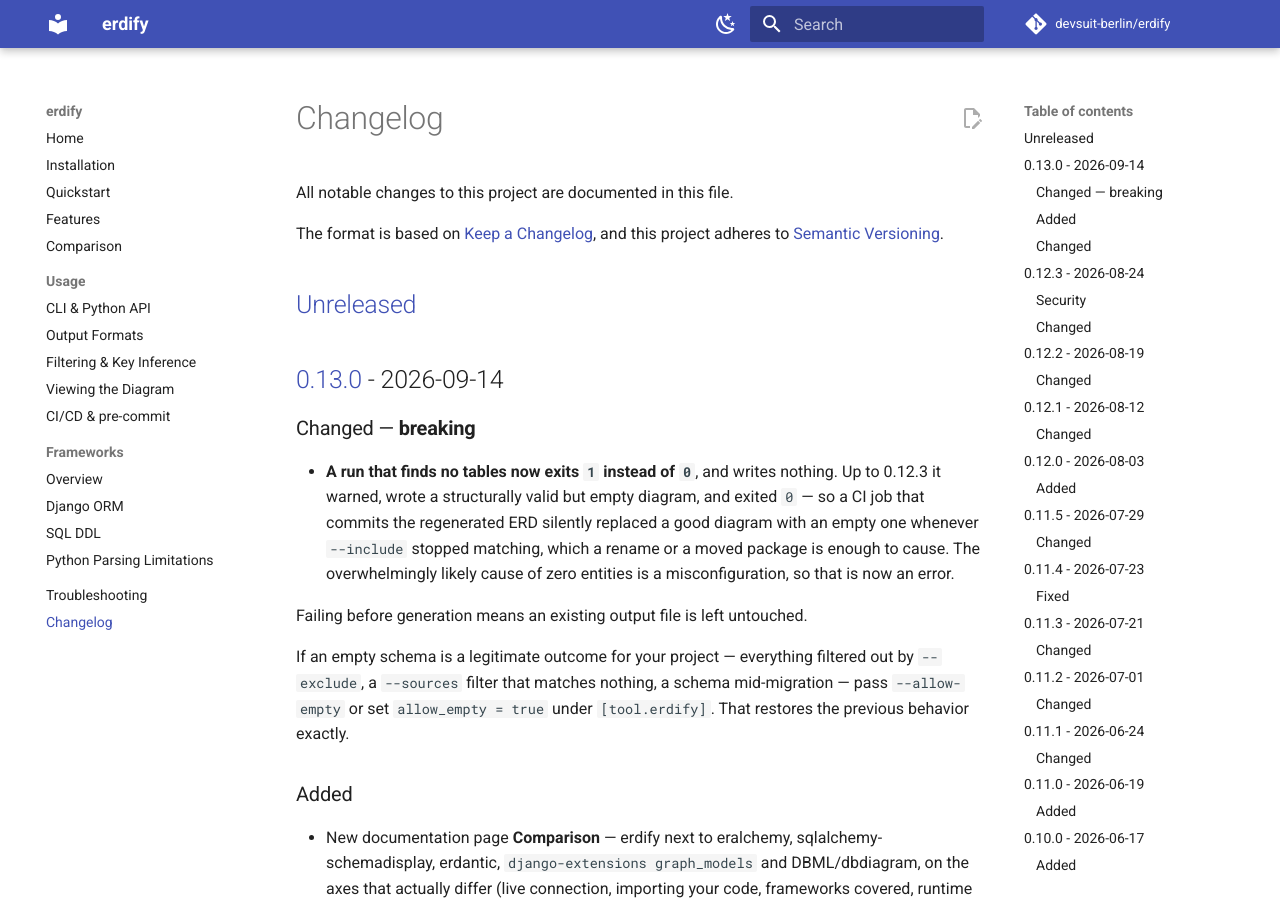
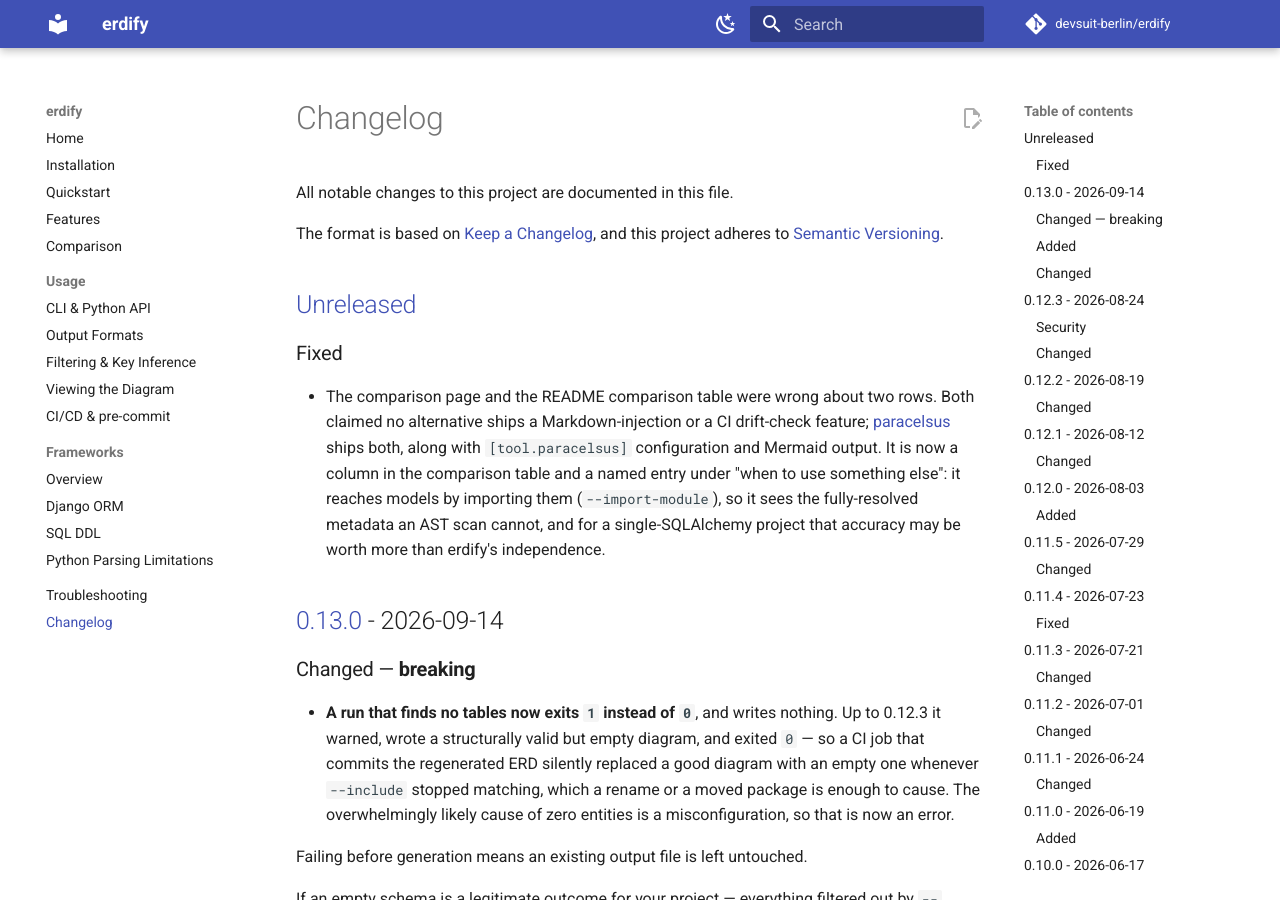
Before and after one commit to devsuit-berlin/erdify, an MkDocs documentation site: the page built from docs/changelog.md, in a window 1280 px wide and 900 px high. Built offline with MkDocs 1.6.1 and Material for MkDocs 9.7.7, drawn with Linux system fonts in a browser that asks for light colours; comment, search, counter and statistics services are not loaded.

Commit message:
docs: add paracelsus to the comparison and correct two wrong rows
The comparison table claimed no alternative ships Markdown injection or a CI
drift gate. paracelsus ships both — plus Mermaid output and
`[tool.paracelsus]` configuration — and sits in the same awesome-sqlalchemy
Visualizations section erdify belongs in. Leaving it out overstated the case
in exactly the place a reader would check.

Add it as a column, correct the two rows, and name it under "when to use
something else": it imports models the way Alembic does, so it sees resolved
metadata an AST scan cannot. The honest differentiators against it are the
import boundary and the five-framework coverage, not feature checkboxes.

```diff
--- a/CHANGELOG.md
+++ b/CHANGELOG.md
@@ -6,6 +6,18 @@ The format is based on [Keep a Changelog](https://keepachangelog.com/en/1.1.0/),
 and this project adheres to [Semantic Versioning](https://semver.org/spec/v2.0.0.html).
 
 ## [Unreleased]
+
+### Fixed
+
+- The comparison page and the README comparison table were wrong about two
+  rows. Both claimed no alternative ships a Markdown-injection or a CI
+  drift-check feature; [paracelsus](https://github.com/tedivm/paracelsus) ships
+  both, along with `[tool.paracelsus]` configuration and Mermaid output. It is
+  now a column in the comparison table and a named entry under "when to use
+  something else": it reaches models by importing them (`--import-module`), so
+  it sees the fully-resolved metadata an AST scan cannot, and for a
+  single-SQLAlchemy project that accuracy may be worth more than erdify's
+  independence.
 
 ## [0.13.0] - 2026-09-14
 
```
Also changed, not shown: README.md (+11 -9 lines), docs/comparison.md (+18 -16 lines).
